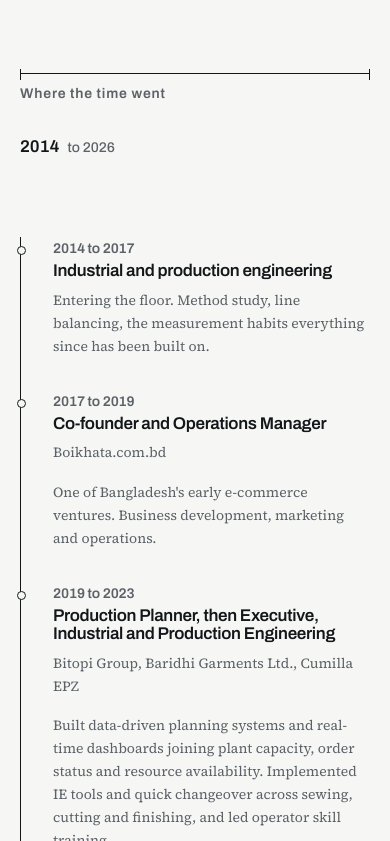
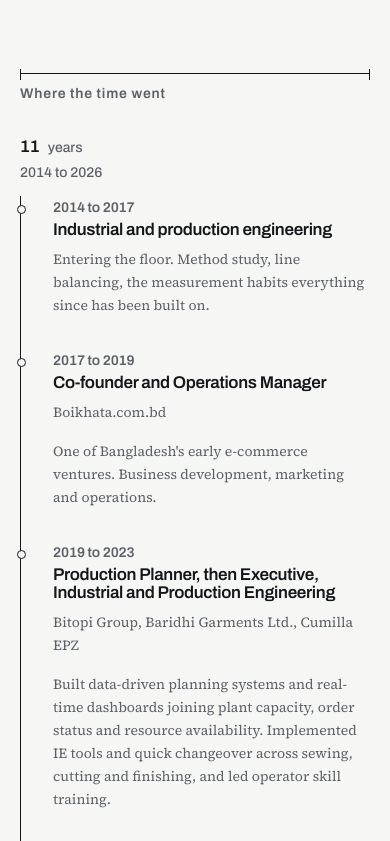
Before and after one commit to Mohiemen/mohiemen.com, a plain HTML site: page index.html in a window 390 px wide. Shown: the part 700-1541 px from the top of the page. Drawn offline with Linux system fonts and the light colour scheme.

Commit message:
Layout fixes found by actually looking at the rendered page
The measurement rail was annotating a figure that had been pushed 64px below
it, so it read as a floating orphan rather than an annotation; the figure's
top margin is removed and they now align. The rail also repeated what the
stations already said (2014 to 2026), so it now carries the span itself, 11
years, which is a measurement the figure does not otherwise state.

Hero was breaking to four lines with one word stranded; widened to 19ch.
Rail channel tightened from 132+48 to 108+32.

On mobile the role label wrapped beside the name and pushed the masthead past
its fixed 60px height, so it is hidden below 640px.

Verified at a true 390px viewport (Chrome enforces a 500px minimum window on
macOS, so this needed an iframe harness; the first screenshot looked like a
horizontal overflow and was actually the canvas clipping): all three pages
report scrollWidth equal to viewport, no overflowing element, menu button
present.

```diff
--- a/css/style.css
+++ b/css/style.css
@@ -49,7 +49,7 @@
 
   --max: 1080px;
   --gutter: clamp(20px, 5vw, 56px);
-  --rail: 132px;          /* the measurement rail */
+  --rail: 108px;          /* the measurement rail */
 }
 
 *{ box-sizing: border-box; }
@@ -104,7 +104,7 @@
 .railed{
   display: grid;
   grid-template-columns: var(--rail) minmax(0, 1fr);
-  gap: 0 var(--s-7);
+  gap: 0 var(--s-6);
   align-items: start;
 }
 .rail{
@@ -190,6 +190,9 @@
     display:flex; flex-direction:column; gap:5px; width:26px; height:18px;
     justify-content:center;
   }
+  /* The role label wrapped to a second line next to the name and pushed the
+     masthead past its 60px. The name alone carries the identity at this size. */
+  .mark i{ display:none; }
   .nav-toggle span{ display:block; height:1.5px; background: var(--ink); }
 }
 
@@ -197,7 +200,7 @@
 .open{ padding: var(--s-9) 0 var(--s-7); }
 .open h1{
   font-size: clamp(var(--t-2xl), 5.4vw, var(--t-3xl));
-  max-width: 15ch;
+  max-width: 19ch;
   margin-bottom: var(--s-5);
 }
 .open .lede{
@@ -214,7 +217,7 @@
 }
 
 /* ---------- career dimension line (the hero drawing) ---------- */
-.span-figure{ margin: var(--s-8) 0 0; }
+.span-figure{ margin: 0; }
 .span-line{
   position: relative;
   padding-left: var(--s-6);
--- a/index.html
+++ b/index.html
@@ -41,7 +41,7 @@
   <div class="wrap">
     <div class="dim"><h2>Where the time went</h2></div>
     <div class="railed">
-      <div class="rail"><b>2014</b>to 2026</div>
+      <div class="rail"><b>11</b>years<br>2014 to 2026</div>
       <div class="span-figure">
         <div class="span-line">
 
```
